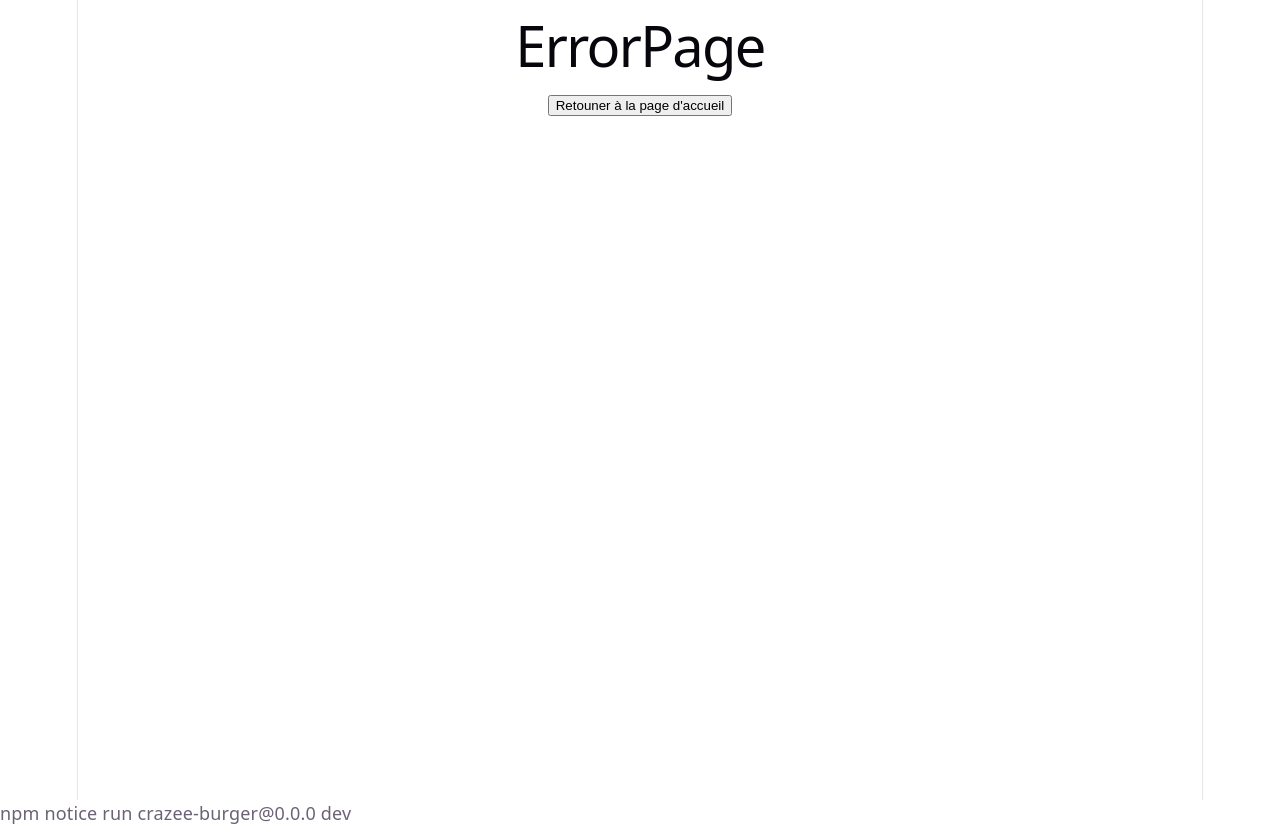
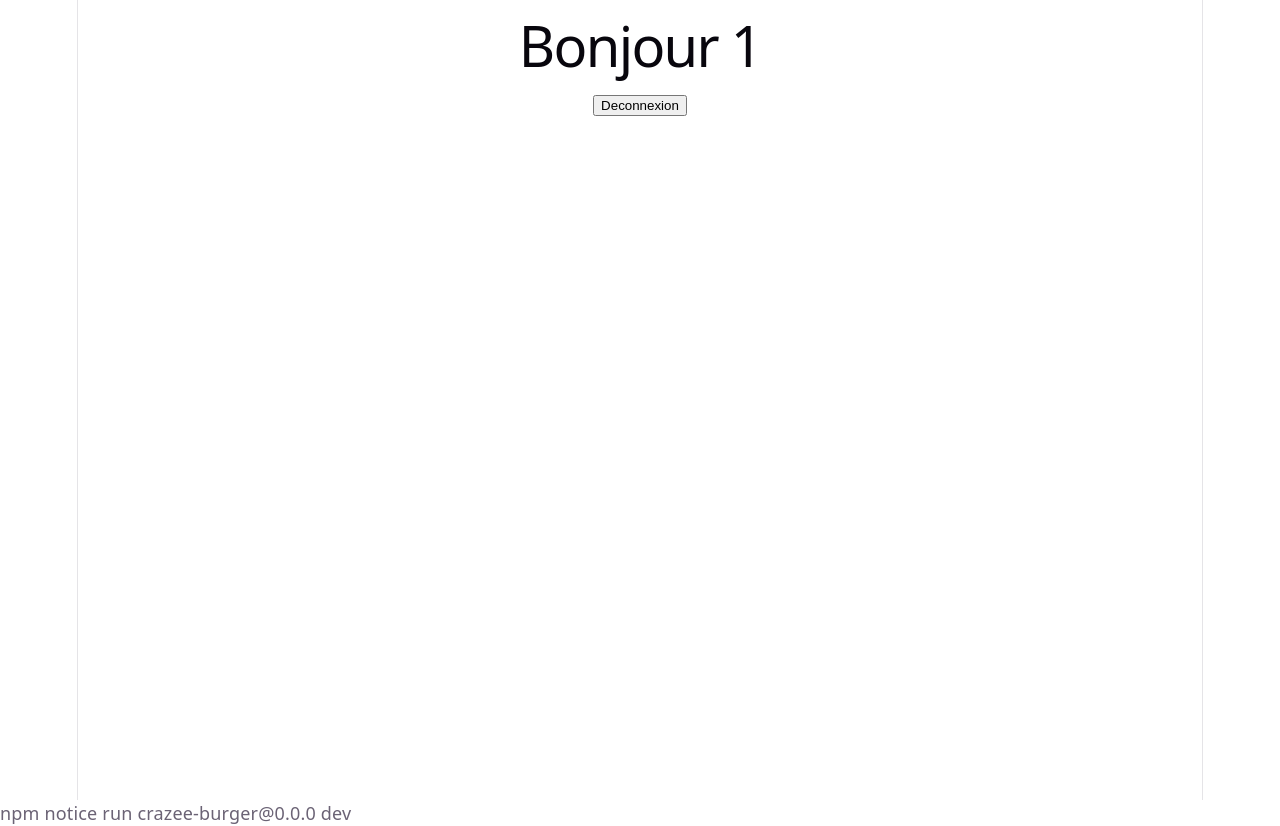
Before and after one commit to benga3/crazee-burger, a React (Vite) app: page /order/1 in a window 1280 px wide. Built offline with nearby package versions, Linux system fonts and the light colour scheme.

Commit message:
✨ F02: LoginPage > redirect with userName

```diff
--- a/src/App.jsx
+++ b/src/App.jsx
@@ -9,7 +9,7 @@ const router = createBrowserRouter([
     element: <LoginPage/>,
   },
     {
-    path: '/order',
+    path: '/order/:userName',
     element: <OrderPage/>,
 
   },
--- a/src/components/pages/OrderPage.jsx
+++ b/src/components/pages/OrderPage.jsx
@@ -1,12 +1,21 @@
 import React from 'react'
-import { useNavigate } from 'react-router-dom'
+import { useNavigate, useParams } from 'react-router-dom'
 
 export default function OrderPage() {
 
+  // state
   const routeTo = useNavigate()
+  const parameters = useParams()
+  console.log("params",parameters)
+
+
+  //comportements
+
+
+  //render
   return (
     <div>
-      <h1>OrderPage</h1>
+      <h1>Bonjour {parameters.userName}</h1>
       <button onClick={ () => routeTo('/')}>Deconnexion</button>
       </div>
   )
--- a/src/components/pages/login/LoginForm.jsx
+++ b/src/components/pages/login/LoginForm.jsx
@@ -6,20 +6,21 @@ import OrderPage from '../OrderPage'
 export default function LoginForm() {
 
   //state (étatS et donnéeS)
-  const [prenom, setPrenom] = useState("")
-  const routeToOrder = useNavigate()
+  const [userName, setUserName] = useState("")
+  const navigate = useNavigate()
 
 
   //comportementS
   const handleSubmit = (event) => {
     event.preventDefault()
-    alert(`Bonjour ${prenom}`)
-    setPrenom("")
+    //alert(`Bonjour ${userName}`)
+    setUserName("")
+    navigate(`order/${encodeURIComponent(userName)}`)
 
   }
 
   const handleInputChange = (event) => {
-    setPrenom(event.target.value)
+    setUserName(event.target.value)
   }
 
   return (
@@ -27,9 +28,8 @@ export default function LoginForm() {
       <h1> Bienvenue chez nous !</h1>
       <br />
       <h2> Connectez-vous</h2>
-      <input value={prenom} onChange={handleInputChange} type="text" placeholder="Entrez votre prénom ..." required />
-      <button> Accédez à votre espace</button>
-      <button onClick={routeToOrder('/order')}>Order</button>
+      <input value={userName} onChange={handleInputChange} type="text" placeholder="Entrez votre prénom ..." required />
+      <button>Accédez à votre espace</button>
 
     </form>
   )
```
